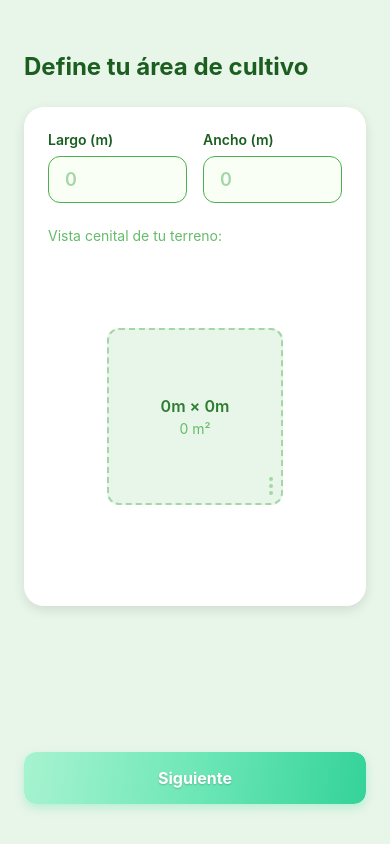
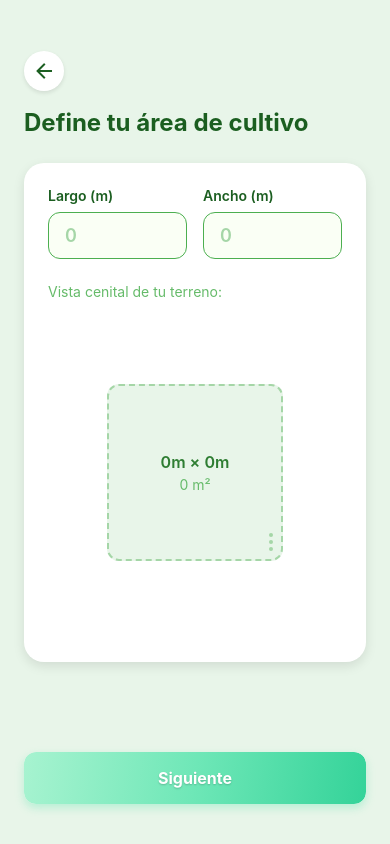
Before and after one commit to Roberto-H-Z/-AppGestionHuertoConnect, a React Native app: screen /GardenArea in a window 390 px wide. Built offline with nearby package versions, Linux system fonts and the light colour scheme.

Commit message:
fead: agregar boton para volver atras en las pantallas de introduccion(GardenAreaScreen, LocationWaterScreen)

```diff
--- a/src/features/onboarding/screens/GardenAreaScreen.tsx
+++ b/src/features/onboarding/screens/GardenAreaScreen.tsx
@@ -9,9 +9,11 @@ import {
     Animated,
     SafeAreaView,
     PanResponder,
+    TouchableOpacity,
 } from 'react-native';
 import { StatusBar } from 'expo-status-bar';
 import { useFocusEffect } from '@react-navigation/native';
+import { MaterialCommunityIcons } from '@expo/vector-icons';
 import { Button } from '../../../shared/components/ui';
 
 const { width: screenWidth, height: screenHeight } = Dimensions.get('window');
@@ -127,6 +129,28 @@ export const GardenAreaScreen: React.FC<{ navigation?: any }> = ({ navigation })
                 showsVerticalScrollIndicator={false}
                 keyboardShouldPersistTaps="handled"
             >
+                {/* Botón de retroceso */}
+                <Animated.View
+                    style={[
+                        styles.backButtonContainer,
+                        {
+                            opacity: fadeAnim,
+                        },
+                    ]}
+                >
+                    <TouchableOpacity
+                        style={styles.backButton}
+                        onPress={() => navigation?.goBack()}
+                        activeOpacity={0.7}
+                    >
+                        <MaterialCommunityIcons
+                            name="arrow-left"
+                            size={24}
+                            color="#1B5E20"
+                        />
+                    </TouchableOpacity>
+                </Animated.View>
+
                 {/* Título */}
                 <Animated.View
                     style={[
@@ -250,6 +274,22 @@ const styles = StyleSheet.create({
         paddingTop: screenHeight * 0.06,
         paddingBottom: 40,
     },
+    backButtonContainer: {
+        marginBottom: 16,
+    },
+    backButton: {
+        width: 40,
+        height: 40,
+        borderRadius: 20,
+        backgroundColor: '#fff',
+        alignItems: 'center',
+        justifyContent: 'center',
+        shadowColor: '#000',
+        shadowOffset: { width: 0, height: 2 },
+        shadowOpacity: 0.1,
+        shadowRadius: 4,
+        elevation: 3,
+    },
     headerContainer: {
         marginBottom: 24,
     },
--- a/src/features/onboarding/screens/LocationWaterScreen.tsx
+++ b/src/features/onboarding/screens/LocationWaterScreen.tsx
@@ -143,6 +143,28 @@ export const LocationWaterScreen: React.FC<{ navigation?: any }> = ({ navigation
                 showsVerticalScrollIndicator={false}
                 keyboardShouldPersistTaps="handled"
             >
+                {/* Botón de retroceso */}
+                <Animated.View
+                    style={[
+                        styles.backButtonContainer,
+                        {
+                            opacity: fadeAnim,
+                        },
+                    ]}
+                >
+                    <TouchableOpacity
+                        style={styles.backButton}
+                        onPress={() => navigation?.goBack()}
+                        activeOpacity={0.7}
+                    >
+                        <MaterialCommunityIcons
+                            name="arrow-left"
+                            size={24}
+                            color="#1B5E20"
+                        />
+                    </TouchableOpacity>
+                </Animated.View>
+
                 {/* Título */}
                 <Animated.View
                     style={[
@@ -331,6 +353,22 @@ const styles = StyleSheet.create({
         paddingTop: screenHeight * 0.06,
         paddingBottom: 40,
     },
+    backButtonContainer: {
+        marginBottom: 16,
+    },
+    backButton: {
+        width: 40,
+        height: 40,
+        borderRadius: 20,
+        backgroundColor: '#fff',
+        alignItems: 'center',
+        justifyContent: 'center',
+        shadowColor: '#000',
+        shadowOffset: { width: 0, height: 2 },
+        shadowOpacity: 0.1,
+        shadowRadius: 4,
+        elevation: 3,
+    },
     headerContainer: {
         marginBottom: 24,
     },
```
